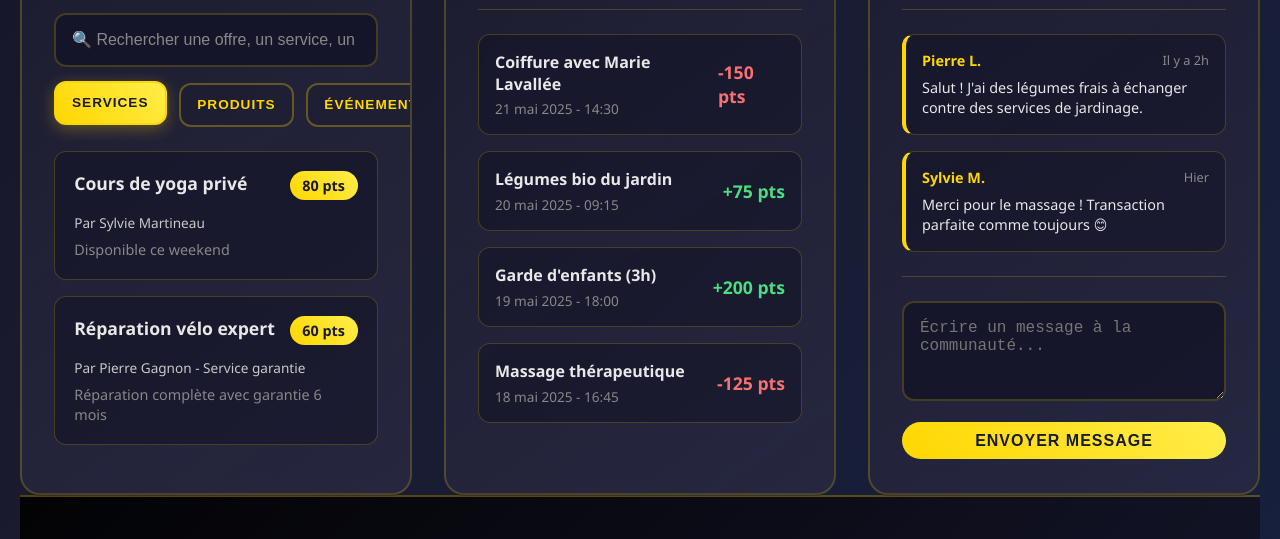
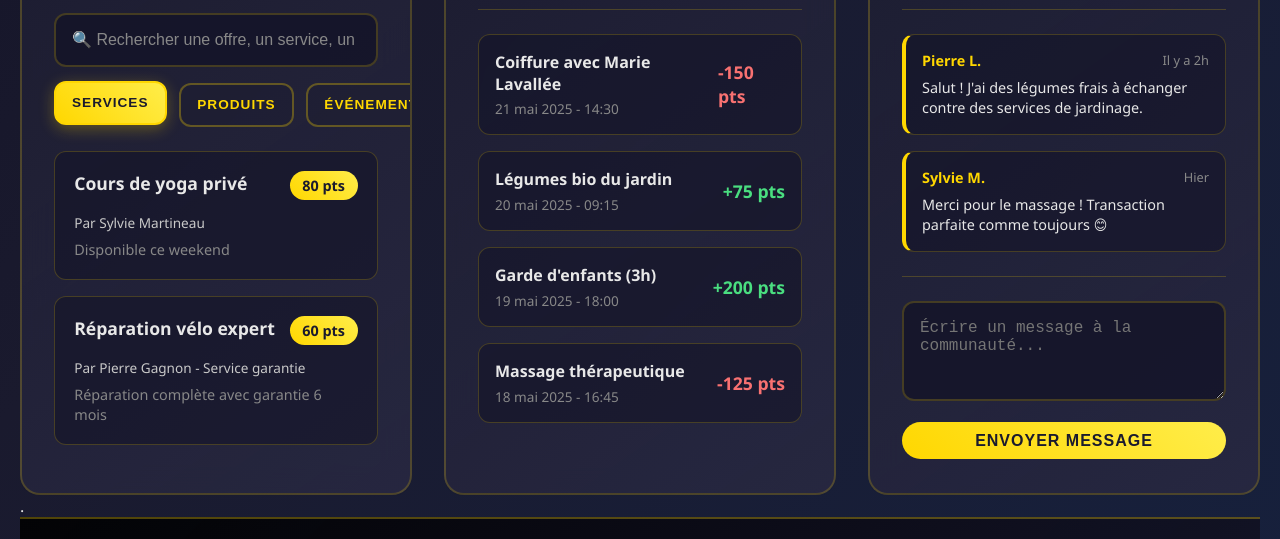
Before and after one commit to jeu-2/banque, a plain HTML site: page client/client.html in a window 1280 px wide. Shown: the part 1204-1743 px from the top of the page. Drawn offline with Linux system fonts and the light colour scheme.

Commit message:
Update client.html

```diff
--- a/client/client.html
+++ b/client/client.html
@@ -781,7 +781,7 @@
             </div>
         </div>
     </div>
-   <div> <p></p></div>
+   <div> <p>.</p></div>
     </div> <!-- Fin du .dashboard -->
     <!-- Pied de page ajouté -->
     <footer class="footer">
```
